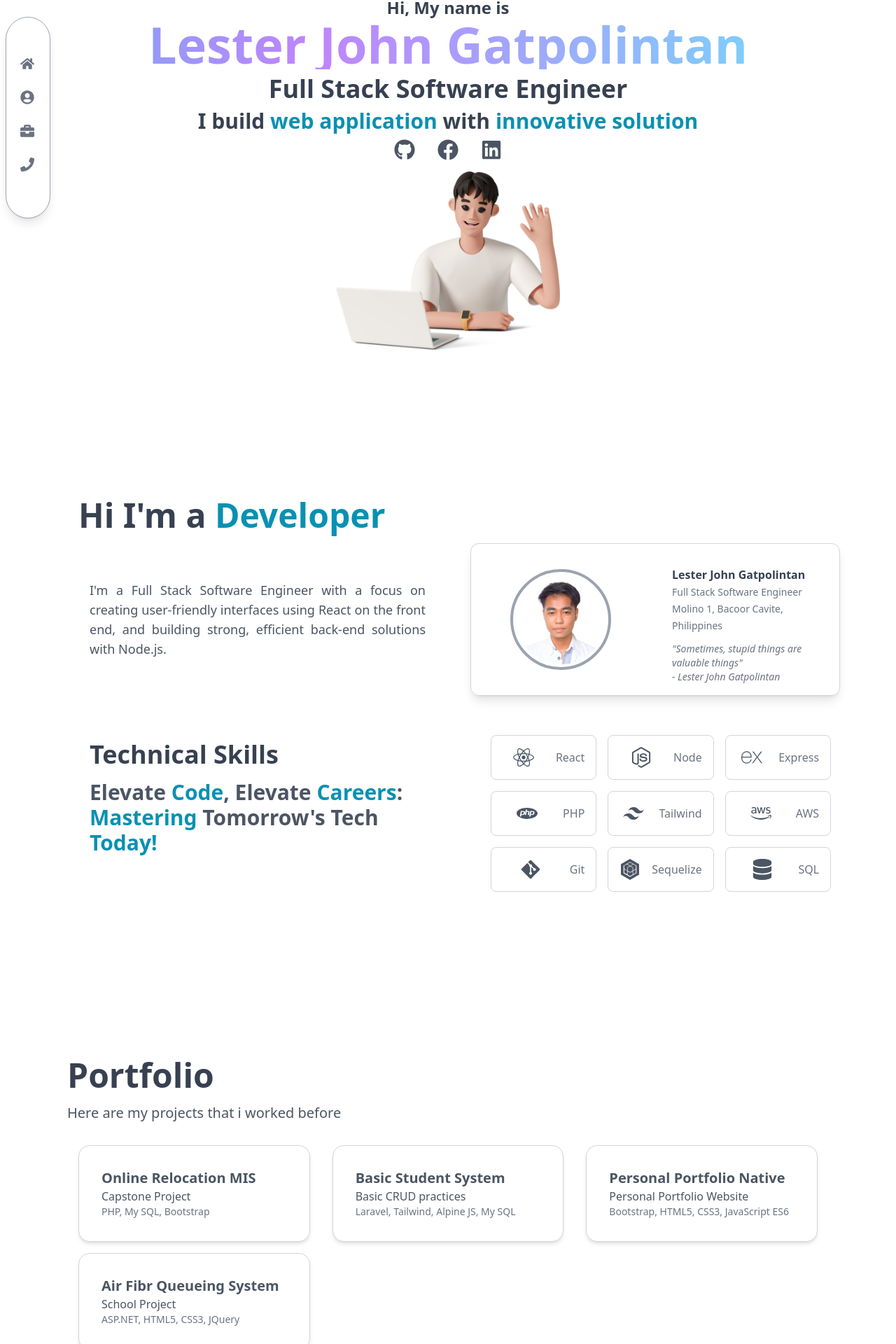
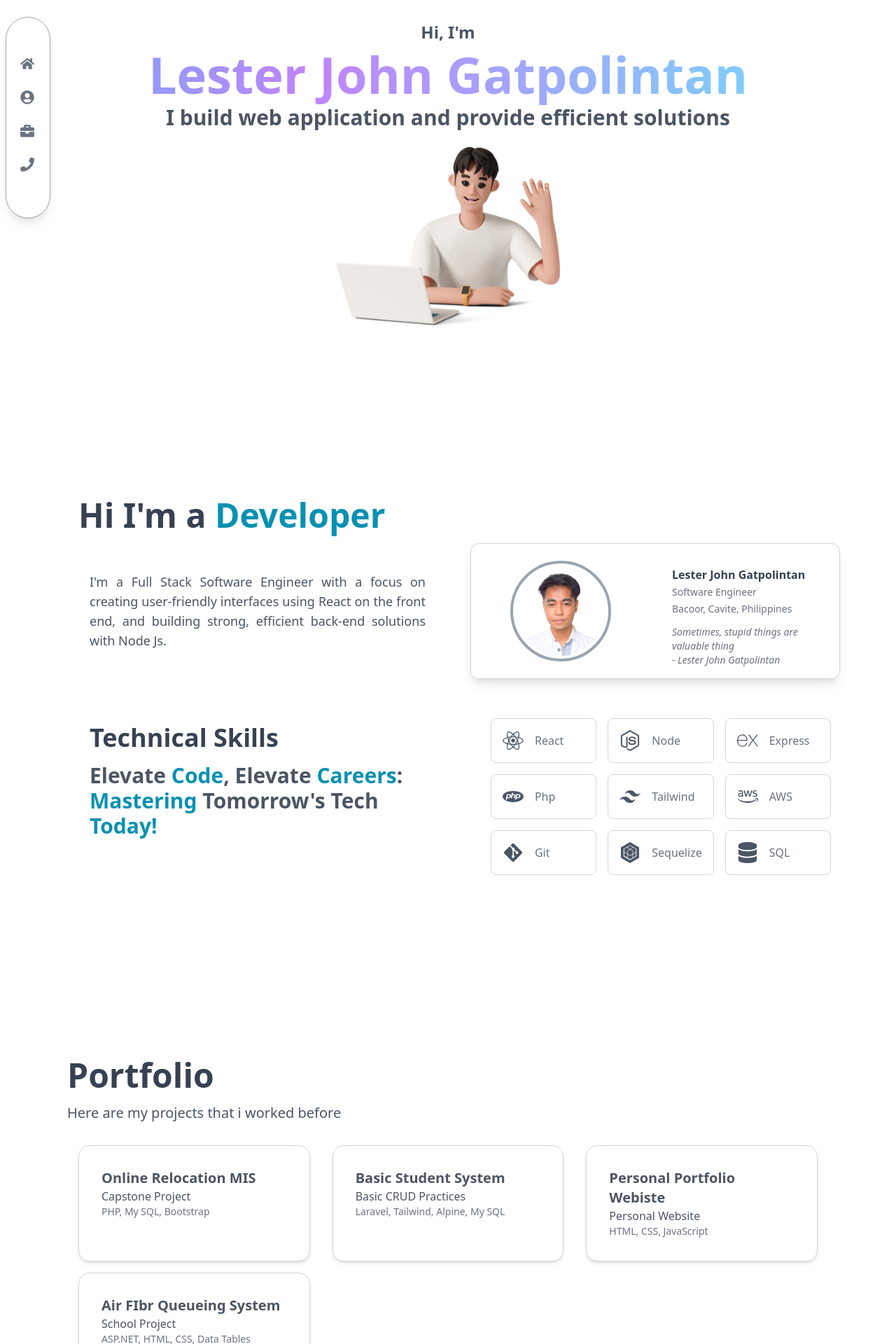
Before and after one commit to rookieSeason/lester-gatpolintan, a React (Vite) app: page / in a window 1280 px wide. Shown: the part 184-2104 px from the top of the page at 70% size. Built offline with nearby package versions, Linux system fonts and the light colour scheme; a web font is replaced by a local one.

Commit message:
code has been refactore in most component

```diff
--- a/src/pages/About.jsx
+++ b/src/pages/About.jsx
@@ -1,104 +1,109 @@
-import React from 'react';
-import MyProfile from "../assets/profile.jpg"
-import {
-    FaReact,
-    FaNodeJs,
-    FaGraduationCap,
-    FaDatabase,
-    FaAws,
-    FaBootstrap,
-    FaGitAlt
-} from "react-icons/fa";
-import { DiLaravel } from "react-icons/di";
+import React from "react";
+import MyProfile from "../assets/profile.jpg";
+import { FaReact, FaNodeJs, FaDatabase, FaAws, FaGitAlt } from "react-icons/fa";
 import { SiSequelize, SiPhp, SiExpress, SiTailwindcss } from "react-icons/si";
 
 function About() {
+  const about = {
+    fullname: "Lester John Gatpolintan",
+    greet:
+      "I'm a Full Stack Software Engineer with a focus on creating user-friendly interfaces using React on the front end, and building strong, efficient back-end solutions with Node Js.",
+    position: "Software Engineer",
+    address: "Bacoor, Cavite, Philippines",
+    quote: `${"Sometimes, stupid things are valuable thing"}`,
+  };
+
+  const skillset = [
+    { id: 1, icon: <FaReact />, name: "React" },
+    { id: 2, icon: <FaNodeJs />, name: "Node" },
+    { id: 3, icon: <SiExpress />, name: "Express" },
+    { id: 4, icon: <SiPhp />, name: "Php" },
+    { id: 5, icon: <SiTailwindcss />, name: "Tailwind" },
+    { id: 6, icon: <FaAws />, name: "AWS" },
+    { id: 7, icon: <FaGitAlt />, name: "Git" },
+    { id: 8, icon: <SiSequelize />, name: "Sequelize" },
+    { id: 9, icon: <FaDatabase />, name: "SQL" },
+  ];
   return (
-        <section name='about' className='flex flex-col bg-white dark:bg-[#243447] min-h-screen min-w-screen px-4'>
-            <h1 className='animate-float pl-8 text-3xl font-bold text-left md:pl-24 md:text-5xl text-gray-700 dark:text-gray-200 pt-8'>
-                Hi I'm a <span className='text-cyan-600 dark:text-cyan-400'>Developer</span>
+    <section
+      name="about"
+      className="flex flex-col bg-white dark:bg-[#243447] min-h-screen min-w-screen px-4"
+    >
+      <h1 className="animate-float pl-8 text-3xl font-bold text-left md:pl-24 md:text-5xl text-gray-700 dark:text-gray-200 pt-8">
+        Hi I'm a{" "}
+        <span className="text-cyan-600 dark:text-cyan-400">Developer</span>
       </h1>
-            <div className='grid md:grid-cols-2 md:px-8'>
-                <div className='text-left flex flex-col justify-center items-center'>
-                    <p className='mt-4 sm:text-md lg:text-lg text-gray-600 dark:text-gray-300 sm:ml-12 text-justify px-8'>
-                        I'm a Full Stack Software Engineer with a focus on creating user-friendly interfaces using
-                        React on the front end, and building strong, efficient back-end solutions with Node.js.
+      <div className="grid md:grid-cols-2 md:px-8">
+        <div className="text-left flex flex-col justify-center items-center">
+          <p className="mt-4 sm:text-md lg:text-lg text-gray-600 dark:text-gray-400 sm:ml-12 text-justify px-8">
+            {about.greet}
           </p>
         </div>
-                <div className='px-8 pt-4'>
+        <div className="px-8 pt-4">
           <div className="max-w-[650px] lg:flex items-center py-4 border border-gray-300 dark:border-gray-500 rounded-xl shadow-lg">
-                        <div className='grid lg:grid-cols-2 mr-4'>
-                            <div className='mx-auto my-auto'>
-                                <img className="hover:border-cyan-500  duration-300 dark:hover:border-cyan-400 sm:w-36 h-36 rounded-full border-4 border-gray-400 dark:border-gray-300 p-1 " src={MyProfile} alt="profile" />
+            <div className="grid lg:grid-cols-2 mr-4">
+              <div className="mx-auto my-auto">
+                <img
+                  className="hover:border-cyan-500  duration-300 dark:hover:border-cyan-400 sm:w-36 h-36 rounded-full border-4 border-gray-400 dark:border-gray-300 p-1 "
+                  src={MyProfile}
+                  alt="profile"
+                />
               </div>
               <div className="pl-8 pt-4 sm:text-left font-medium dark:text-white">
-                                <h5 className='text-gray-700 dark:text-gray-200 text-md font-bold'> Lester John Gatpolintan</h5>
-                                <span className="text-sm text-gray-500 dark:text-gray-300"> Full Stack Software Engineer</span>
+                <h5 className="text-gray-700 dark:text-gray-200 text-md font-bold">
+                  {about.fullname}
+                </h5>
+                <span className="text-sm text-gray-500 dark:text-gray-300">
+                  {about.position}
+                </span>
                 <br />
-                                <span className='text-sm text-gray-500 dark:text-gray-300'> Molino 1, Bacoor Cavite, Philippines</span>
-                                <div className='mt-3 text-sm italic text-gray-500 dark:text-gray-400'>
-                                    <p>"Sometimes, stupid things are valuable things"</p>
-                                    <p> - Lester John Gatpolintan</p>
+                <span className="text-sm text-gray-500 dark:text-gray-300">
+                  {about.address}
+                </span>
+                <div className="mt-3 text-sm italic text-gray-500 dark:text-gray-400">
+                  <p>{about.quote}</p>
+                  <p> - {about.fullname}</p>
                 </div>
               </div>
             </div>
           </div>
         </div>
       </div>
-            <div className='grid sm:grid-cols-2 py-8'>
-                <div className='pl-8 text-left sm:pl-28 mt-8 animate-float'>
-                    <h3 className='font-bold text-3xl sm:text-4xl text-gray-700 dark:text-gray-200'>Technical Skills</h3>
-                    <h4 className='max-w-[500px] font-semibold mt-4 text-2xl sm:text-3xl text-gray-600 dark:text-gray-300'>
-                        Elevate <span className='text-cyan-600 dark:text-cyan-400'>Code</span>, Elevate <span className='text-cyan-600 dark:text-cyan-400'>Careers</span>:
-                        <span className='text-cyan-600 dark:text-cyan-400'> Mastering</span> Tomorrow's Tech <span className='text-cyan-600 dark:text-cyan-400'>Today!</span>
+      <div className="grid sm:grid-cols-2 py-8">
+        <div className="pl-8 text-left sm:pl-28 mt-8 animate-float">
+          <h3 className="font-bold text-3xl sm:text-4xl text-gray-700 dark:text-gray-200">
+            Technical Skills
+          </h3>
+          <h4 className="max-w-[500px] font-semibold mt-4 text-2xl sm:text-3xl text-gray-600 dark:text-gray-300">
+            Elevate{" "}
+            <span className="text-cyan-600 dark:text-cyan-400">Code</span>,
+            Elevate{" "}
+            <span className="text-cyan-600 dark:text-cyan-400">Careers</span>:
+            <span className="text-cyan-600 dark:text-cyan-400"> Mastering</span>{" "}
+            Tomorrow's Tech{" "}
+            <span className="text-cyan-600 dark:text-cyan-400">Today!</span>
           </h4>
         </div>
-                <div className='pt-4 mx-auto pr-4'>
-                    <span className='mx-auto sm:flex flex-col items-center justify-center' >
-                        <div className='max-w-[700px] justify-center items-center w-full grid grid-cols-3 text-gray-500 dark:text-gray-400'>
-                            <div className="hover:scale-105 duration-300 flex items-center gap-4 rounded-lg border border-gray-300 dark:border-gray-500 p-4 m-2">
-                                <FaReact className='mx-auto sm:text-gray-600 dark:text-gray-300 text-3xl block' />
-                                <span className='hidden sm:block'>React</span>
+        <div className="pt-4 mx-auto pr-4">
+          <span className="mx-auto sm:flex flex-col items-center justify-center">
+            <div className="max-w-[700px] justify-center items-center w-full grid grid-cols-3 text-gray-500 dark:text-gray-400">
+              {skillset.map((skills) => {
+                return (
+                  <div
+                    key={skills.id}
+                    className="hover:scale-105 duration-300 flex items-center gap-4 rounded-lg border border-gray-300 dark:border-gray-500 p-4 m-2"
+                  >
+                    <span className="text-gray-600 dark:text-gray-300 text-3xl">
+                      {skills.icon}
+                    </span>
+                    <span className="hidden sm:block">{skills.name}</span>
                   </div>
-                            <div className="hover:scale-105 duration-300 flex items-center gap-4 rounded-lg border border-gray-300 dark:border-gray-500 p-4 m-2">
-                                <FaNodeJs className='mx-auto sm:text-gray-600 dark:text-gray-300 text-3xl block' />
-                                <span className='hidden sm:block'>Node</span>
-                            </div>
-                            <div className="hover:scale-105 duration-300 flex items-center gap-4 rounded-lg border border-gray-300 dark:border-gray-500 p-4 m-2">
-                                <SiExpress className='mx-auto sm:text-gray-600 dark:text-gray-300 text-3xl block' />
-                                <span className='hidden sm:block'>Express</span>
-                            </div>
-                            <div className="hover:scale-105 duration-300 flex items-center gap-4 rounded-lg border border-gray-300 dark:border-gray-500 p-4 m-2">
-                                <SiPhp className='mx-auto sm:text-gray-600 dark:text-gray-300 text-3xl block' />
-                                <span className='hidden sm:block'>PHP</span>
-                            </div>
-                            <div className="hover:scale-105 duration-300 flex items-center gap-4 rounded-lg border border-gray-300 dark:border-gray-500 p-4 m-2">
-                                <SiTailwindcss className='mx-auto sm:text-gray-600 dark:text-gray-300 text-3xl' />
-                                <span className='hidden sm:block'>Tailwind</span>
-                            </div>
-                            <div className="hover:scale-105 duration-300 flex items-center gap-4 rounded-lg border border-gray-300 dark:border-gray-500 p-4 m-2">
-                                <FaAws className='mx-auto sm:text-gray-600 dark:text-gray-300 text-3xl' />
-                                <span className='hidden sm:block'>AWS</span>
-                            </div>
-                            <div className="hover:scale-105 duration-300 flex items-center gap-4 rounded-lg border border-gray-300 dark:border-gray-500 p-4 m-2">
-                                <FaGitAlt className='mx-auto sm:text-gray-600 dark:text-gray-300 text-3xl' />
-                                <span className='hidden sm:block'>Git</span>
-                            </div>
-                            <div className="hover:scale-105 duration-300 flex items-center gap-4 rounded-lg border border-gray-300 dark:border-gray-500 p-4 m-2">
-                                <SiSequelize className='mx-auto sm:text-gray-600 dark:text-gray-300 text-3xl' />
-                                <span className='hidden sm:block'>Sequelize</span>
-                            </div>
-                            <div className="hover:scale-105 duration-300 flex items-center gap-4 rounded-lg border border-gray-300 dark:border-gray-500 p-4 m-2">
-                                <FaDatabase className='mx-auto sm:text-gray-600 dark:text-gray-300 text-3xl' />
-                                <span className='hidden sm:block'>SQL</span>
-                            </div>
+                );
+              })}
             </div>
           </span>
         </div>
       </div>
-
-
-
     </section>
   );
 }
--- a/src/pages/Home.jsx
+++ b/src/pages/Home.jsx
@@ -1,9 +1,11 @@
 import React from "react";
-import { FaGithub, FaLinkedin, FaFacebook } from "react-icons/fa";
 import avatar from "../assets/3d-casual-life-smiling-man-with-laptop-waving-hand.png";
-import NavBar from "../components/NavBar";
 
 function Home() {
+  const person = {
+    name: "Lester John Gatpolintan",
+    description: "I build web application and provide efficient solutions",
+  };
   return (
     <section
       data-aos="fade-up"
@@ -12,45 +14,21 @@ function Home() {
       name="home"
       className="top-0 bg-white dark:bg-[#243447] duration-300 flex flex-col mx-auto justify-center items-center min-h-screen w-screen"
     >
-      <p className="text-xl text-gray-700 dark:text-gray-200 sm:text-2xl font-bold">
-        Hi, My name is
+      <p className="text-gray-600 dark:text-gray-300 text-2xl font-bold">
+        Hi, I'm
       </p>
       <div className="text-center text-4xl sm:text-7xl font-extrabold animate-float">
-        <h1 className="text-transparent bg-clip-text bg-gradient-to-r from-cyan-400 via-purple-400 to-cyan-300 animate-text">
-          Lester John Gatpolintan
+        <h1 className="text-transparent bg-clip-text bg-gradient-to-r from-cyan-400 via-purple-400 to-cyan-300 animate-text py-2">
+          {person.name}
         </h1>
       </div>
-      <h2 className="text-xl sm:text-4xl text-gray-700 dark:text-gray-200 font-bold my-2">
-        Full Stack Software Engineer
-      </h2>
-      <div className="mx-auto text-center font-bold">
-        <p className="max-w-[250px] text-lg sm:max-w-full sm:text-3xl text-gray-700 dark:text-gray-300">
-          I build
-          <span className="text-cyan-600 dark:text-cyan-400">
-            {" "}
-            web application{" "}
-          </span>
-          with{" "}
-          <span className="text-cyan-600 dark:text-cyan-400">
-            innovative solution
-          </span>
+      <div className="mx-auto text-center font-bold pb-4">
+        <p className="max-w-[250px] text-lg sm:max-w-full sm:text-3xl text-gray-600 dark:text-gray-400">
+          {person.description}
         </p>
       </div>
-      {/* Social Media Icons */}
-      <div className="text-gray-600 dark:text-gray-300 py-2">
-        <ul className="flex flex- items-center text-2xl sm:text-3xl">
-          <li className="mx-4 hover:scale-105 hover:text-cyan-600 dark:hover:text-cyan-400 duration-300">
-            <FaGithub />
-          </li>
-          <li className="mx-4 hover:scale-105 hover:text-cyan-600 dark:hover:text-cyan-400 duration-300">
-            <FaFacebook />
-          </li>
-          <li className="mx-4 hover:scale-105 hover:text-cyan-600 dark:hover:text-cyan-400 duration-300">
-            <FaLinkedin />
-          </li>
-        </ul>
-      </div>
-      <div className="hidden md:block w-80 h-80 relative bottom-0 mx-auto mt-2">
+
+      <div className="w-80 h-80 relative bottom-0 mx-auto mt-2">
         <img src={avatar} alt="avatar" />
       </div>
     </section>
--- a/src/pages/Projects.jsx
+++ b/src/pages/Projects.jsx
@@ -1,44 +1,63 @@
-
-
 function Projects() {
+  const projects = [
+    {
+      id: 1,
+      name: "Online Relocation MIS",
+      description: "Capstone Project",
+      technologies: "PHP, My SQL, Bootstrap",
+    },
+    {
+      id: 2,
+      name: "Basic Student System",
+      description: "Basic CRUD Practices",
+      technologies: "Laravel, Tailwind, Alpine, My SQL",
+    },
+    {
+      id: 3,
+      name: "Personal Portfolio Webiste",
+      description: "Personal Website",
+      technologies: "HTML, CSS, JavaScript",
+    },
+    {
+      id: 4,
+      name: "Air FIbr Queueing System",
+      description: "School Project",
+      technologies: "ASP.NET, HTML, CSS, Data Tables",
+    },
+  ];
   return (
-        <section name='projects' className='flex flex-col bg-white dark:bg-[#243447] min-h-screen w-screen'>
-            <h1 className='animate-float pl-8 font-bold text-left sm:pl-24 text-3xl sm:text-5xl text-gray-700 dark:text-gray-200 pt-8'>
+    <section
+      name="projects"
+      className="flex flex-col bg-white dark:bg-[#243447] min-h-screen w-screen"
+    >
+      <h1 className="animate-float pl-8 font-bold text-left sm:pl-24 text-3xl sm:text-5xl text-gray-700 dark:text-gray-200 pt-8">
         Portfolio
       </h1>
-            <p className="pl-8 sm:pl-24 text-xl text-gray-600 dark:text-gray-300 my-4">Here are my projects that i worked before</p>
+      <p className="pl-8 sm:pl-24 text-xl text-gray-600 dark:text-gray-300 my-4">
+        Here are my projects that i worked before
+      </p>
       <div className="w-full px-8 md:px-28 grid md:grid-cols-3 gap-x-8 gap-y-4 py-4">
-                <div className="rounded-2xl shadow-md p-8 border border-gray-300 dark:border-gray-400">
-                    <h4 className="font-semibold text-lg sm:text-xl text-gray-600 dark:text-gray-300">Online Relocation MIS</h4>
-                    <p className="text-gray-600 dark:text-gray-300">Capstone Project</p>
+        {projects.map((project) => {
+          return (
+            <div
+              className="rounded-2xl shadow-md p-8 border border-gray-300 dark:border-gray-400"
+              key={project.id}
+            >
+              <h4 className="font-semibold text-lg sm:text-xl text-gray-600 dark:text-gray-300">
+                {project.name}
+              </h4>
+              <p className="text-gray-600 dark:text-gray-300">
+                {project.description}
+              </p>
               <p className="text-sm sm:text-md text-gray-500 dark:text-gray-400">
-                        PHP, My SQL, Bootstrap
+                {project.technologies}
               </p>
             </div>
-                <div className="rounded-2xl shadow-md p-8 border border-gray-300 dark:border-gray-400">
-                    <h4 className="font-semibold text-xl sm:text-xl text-gray-600 dark:text-gray-300">Basic Student System</h4>
-                    <p className="text-gray-600 dark:text-gray-300">Basic CRUD practices</p>
-                    <p className="text-sm sm:text-md text-gray-500 dark:text-gray-400">
-                        Laravel, Tailwind, Alpine JS, My SQL
-                    </p>
-                </div>
-                <div className="rounded-2xl shadow-md p-8 border border-gray-300 dark:border-gray-400">
-                    <h4 className="font-semibold text-xl sm:text-xl text-gray-600 dark:text-gray-300">Personal Portfolio Native</h4>
-                    <p className="text-gray-600 dark:text-gray-300">Personal Portfolio Website</p>
-                    <p className="text-sm sm:text-md text-gray-500 dark:text-gray-400">
-                        Bootstrap, HTML5, CSS3, JavaScript ES6
-                    </p>
-                </div>
-                 <div className="rounded-2xl shadow-md p-8 border border-gray-300 dark:border-gray-400">
-                    <h4 className="font-semibold text-xl sm:text-xl text-gray-600 dark:text-gray-300">Air Fibr Queueing System</h4>
-                    <p className="text-gray-600 dark:text-gray-300">School Project</p>
-                    <p className="text-sm sm:text-md text-gray-500 dark:text-gray-400">
-                        ASP.NET, HTML5, CSS3, JQuery
-                    </p>
-                </div>
+          );
+        })}
       </div>
     </section>
   );
 }
 
-export default Projects
+export default Projects;
```
Also changed, not shown: src/components/BottomNav.jsx (+31 -15 lines), src/components/Sidebar.jsx (+28 -14 lines), src/pages/Footer.jsx (+32 -9 lines). Lines whose indentation alone changed are shown as unchanged.
